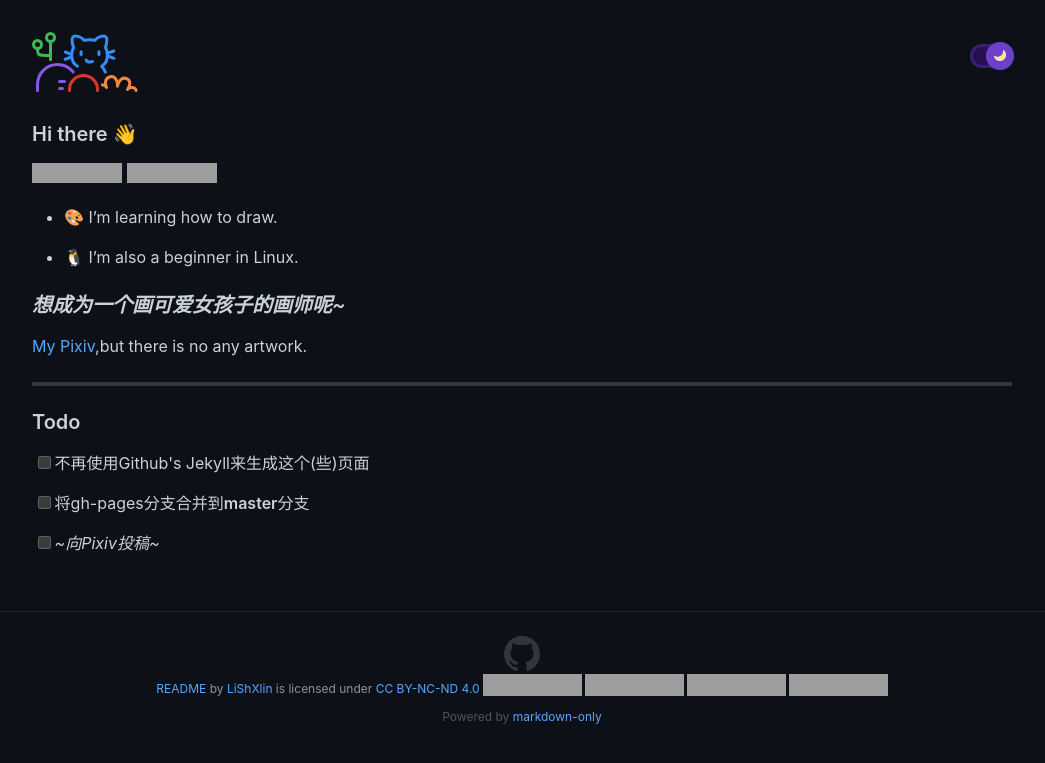
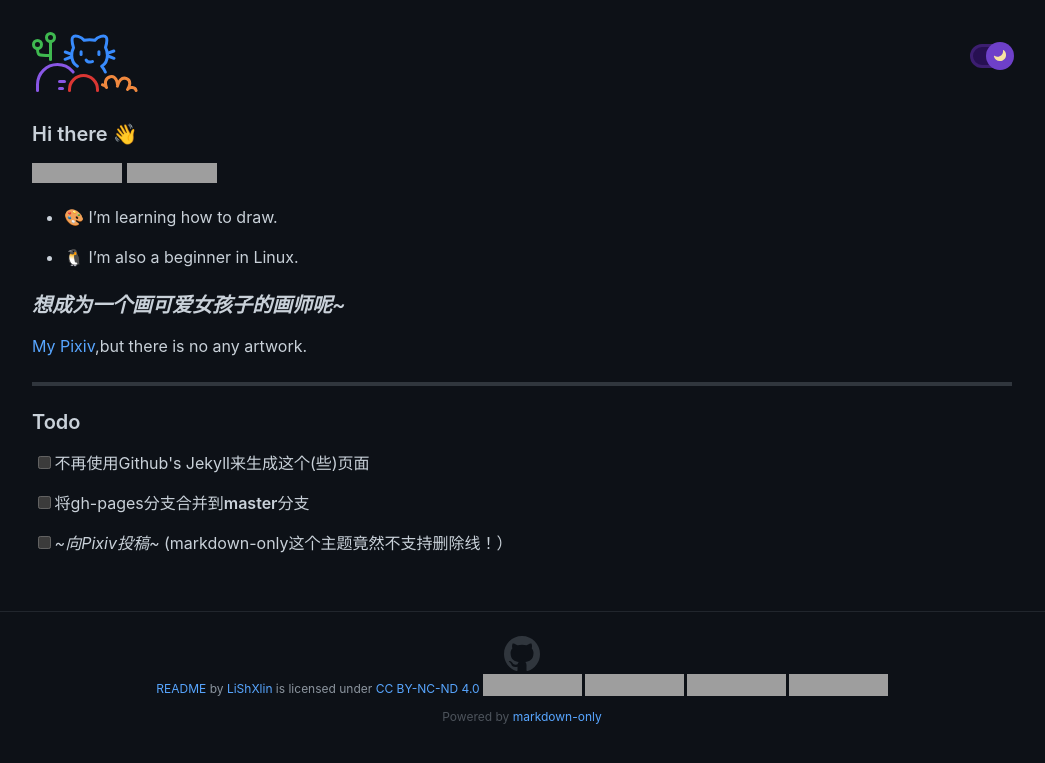
Before and after one commit to lishxlin/lishxlin, a Jekyll site: the page built from index.md, in a window 1280 px wide, cut to the strip 0-763 px from the top of the page. Shown: the whole strip, without its empty margins (118-1163 px from the left). Built offline with Jekyll 4.4.1, drawn with Linux system fonts in a browser that asks for light colours; our own code applies the rules of GitHub Pages for plain Markdown files; grey boxes are pictures that could not be loaded.

Commit message:
Update index.md

```diff
--- a/index.md
+++ b/index.md
@@ -18,7 +18,7 @@
 
 - [ ] 将gh-pages分支合并到**master**分支
 
-- [ ] *~向Pixiv投稿~*
+- [ ] *~向Pixiv投稿~* (markdown-only这个主题竟然不支持删除线！）
 
 <!--
 **lishengxlin/lishengxlin** is a ✨ _special_ ✨ repository because its `README.md` (this file) appears on your GitHub profile.
```
